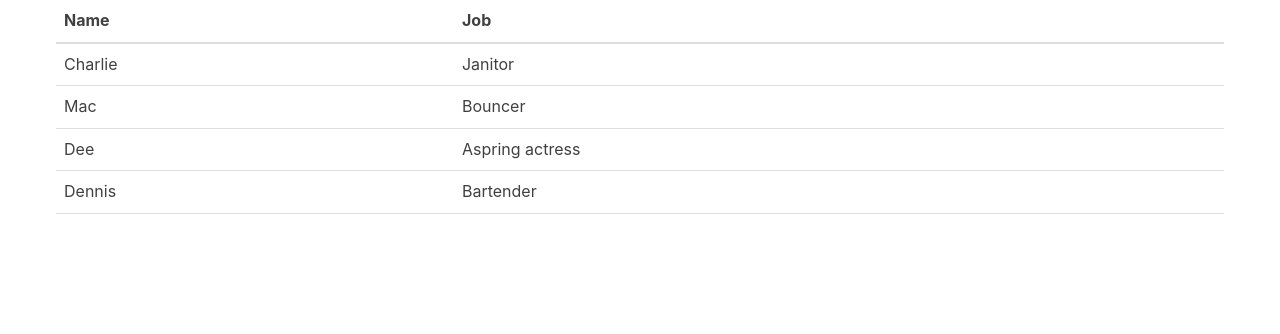
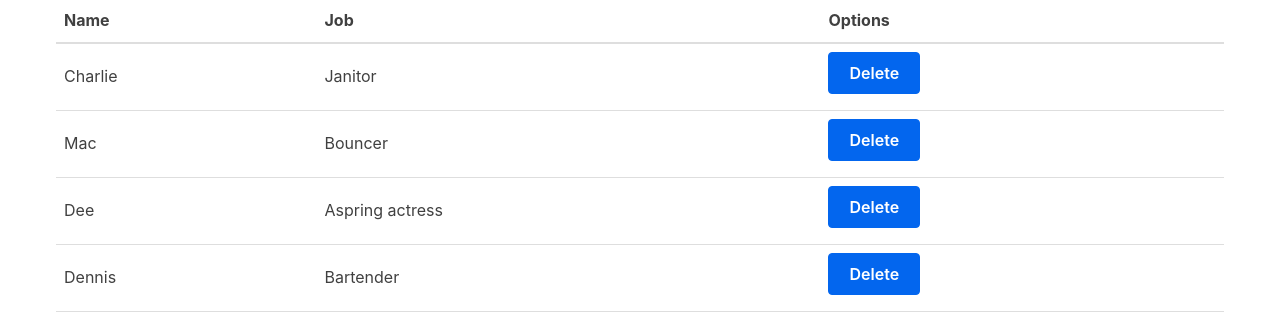
Before and after one commit to BLopez04/csc-307-app, a React (Vite) app in the folder packages/react-frontend/: page / in a window 1280 px wide. Shown: the top 334 px of the page. Built offline with nearby package versions, Linux system fonts and the light colour scheme.

Commit message:
Added step 5 features

```diff
--- a/packages/react-frontend/src/MyApp.jsx
+++ b/packages/react-frontend/src/MyApp.jsx
@@ -1,8 +1,9 @@
 // src/MyApp.jsx
-import React from "react";
+import React, { useState } from "react";
 import Table from "./Table";
 
-const characters = [
+function MyApp() {
+    const [characters, setCharacters] = useState([
         {
             name: "Charlie",
             job: "Janitor"
@@ -19,12 +20,21 @@ const characters = [
             name: "Dennis",
             job: "Bartender"
         }
-];
+    ]);
 
-function MyApp() {
+    function removeOneCharacter(index) {
+        const updated = characters.filter((character, i) => {
+            return i !== index;
+        });
+        setCharacters(updated);
+    }
+
     return (
         <div className="container">
-            <Table characterData={characters}/>
+            <Table
+                characterData={characters}
+                removeCharacter={removeOneCharacter}
+            />
         </div>
     );
 }
--- a/packages/react-frontend/src/Table.jsx
+++ b/packages/react-frontend/src/Table.jsx
@@ -7,6 +7,7 @@ function TableHeader() {
         <tr>
             <th>Name</th>
             <th>Job</th>
+            <th>Options</th>
         </tr>
         </thead>
     );
@@ -18,6 +19,11 @@ function TableBody(props) {
                 <tr key={index}>
                     <td>{row.name}</td>
                     <td>{row.job}</td>
+                    <td>
+                        <button onClick={() => props.removeCharacter(index)}>
+                            Delete
+                        </button>
+                    </td>
                 </tr>
             );
         }
@@ -33,7 +39,10 @@ function Table(props) {
     return (
         <table>
             <TableHeader />
-            <TableBody characterData={props.characterData} />
+            <TableBody
+                characterData={props.characterData}
+                removeCharacter={props.removeCharacter}
+            />
         </table>
     );
 }
```
Lines whose indentation alone changed are shown as unchanged.
